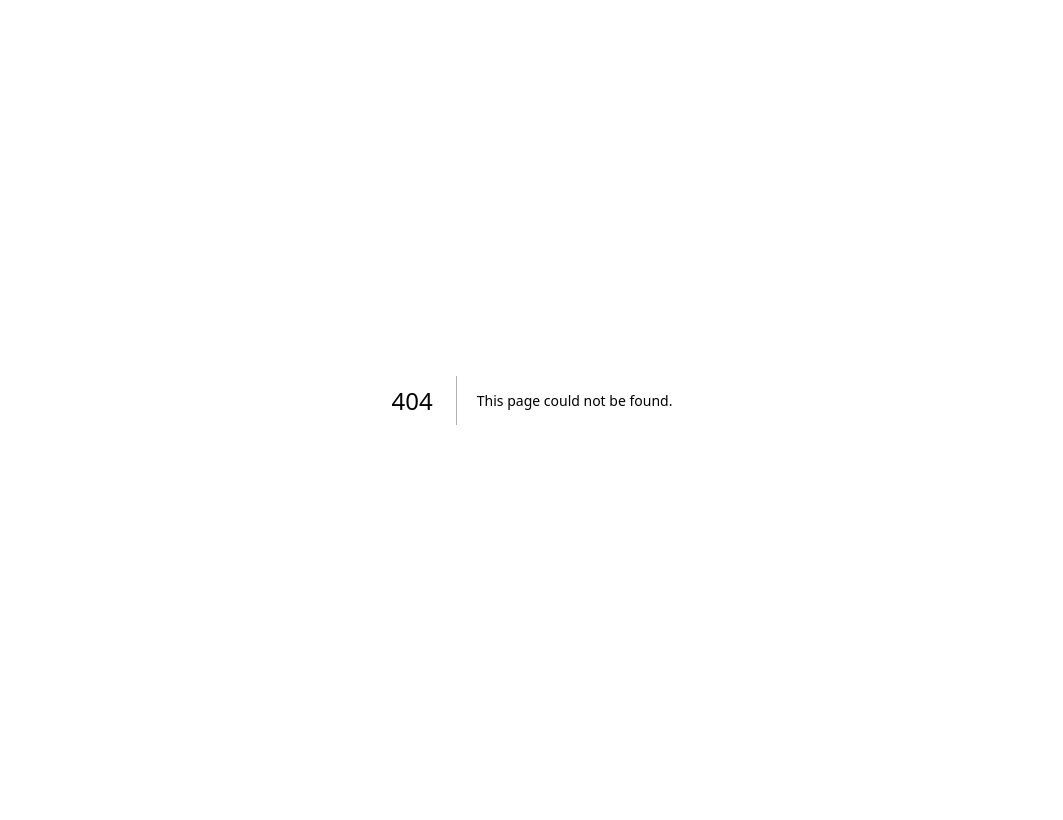
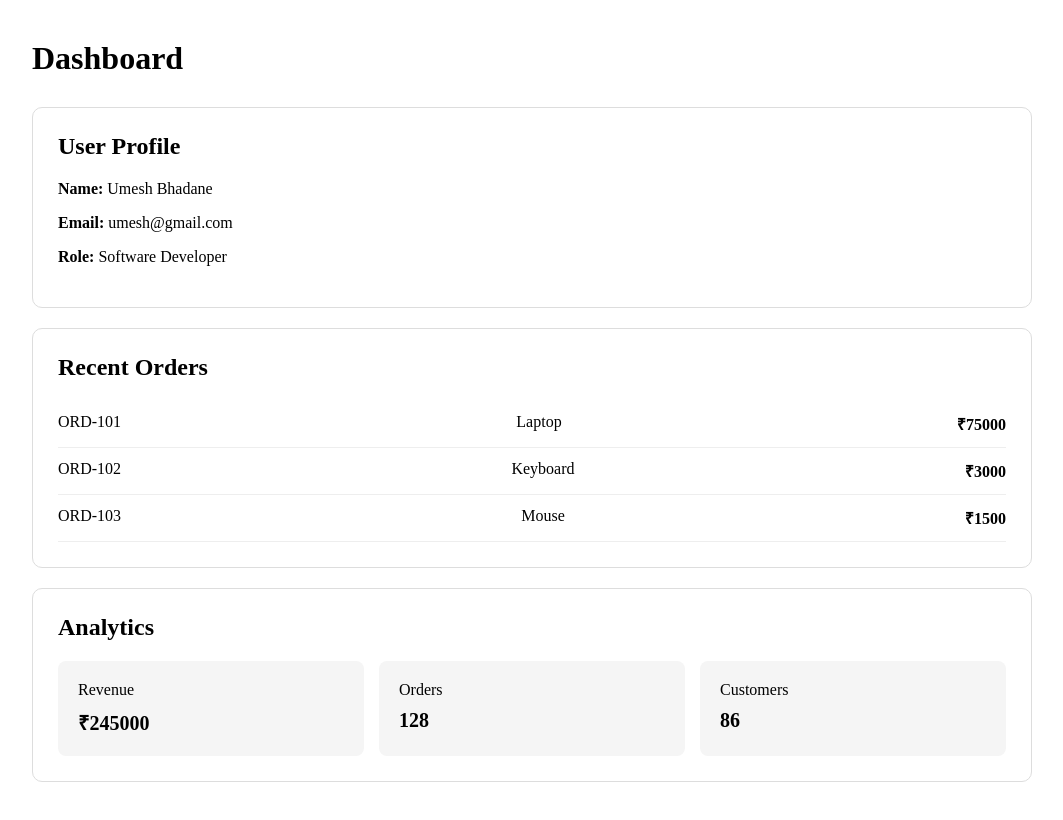
Before and after one commit to umeshbhadane-git/Next-Practice-Repository, a Next.js app: page /dashboard in a window 1280 px wide. Before the commit this address had no page. Shown: the whole page, without its empty margins (108-1171 px from the left). Built offline with nearby package versions, Linux system fonts and the light colour scheme.

Commit message:
Streaming and Suspense Assignment

```diff
--- a/app/about/page.tsx
+++ /dev/null
@@ -1,8 +0,0 @@
-export default function AboutPage() {
-  return (
-    <main>
-      <h1>About Page</h1>
-      <p>This is my first Next.js route.</p>
-    </main>
-  );
-}
--- /dev/null
+++ b/app/dashboard/Analytics.tsx
@@ -0,0 +1,38 @@
+async function getAnalytics() {
+  await new Promise((resolve) =>
+    setTimeout(resolve, 2000)
+  );
+
+  return {
+    revenue: 245000,
+    orders: 128,
+    customers: 86,
+  };
+}
+
+export default async function Analytics() {
+  const analytics = await getAnalytics();
+
+  return (
+    <div className="widget">
+      <h2>Analytics</h2>
+
+      <div className="analytics">
+        <div>
+          <span>Revenue</span>
+          <strong>₹{analytics.revenue}</strong>
+        </div>
+
+        <div>
+          <span>Orders</span>
+          <strong>{analytics.orders}</strong>
+        </div>
+
+        <div>
+          <span>Customers</span>
+          <strong>{analytics.customers}</strong>
+        </div>
+      </div>
+    </div>
+  );
+}
--- /dev/null
+++ b/app/dashboard/RecentOrders.tsx
@@ -0,0 +1,41 @@
+async function getRecentOrders() {
+  await new Promise((resolve) =>
+    setTimeout(resolve, 1000)
+  );
+
+  return [
+    {
+      id: "ORD-101",
+      product: "Laptop",
+      amount: 75000,
+    },
+    {
+      id: "ORD-102",
+      product: "Keyboard",
+      amount: 3000,
+    },
+    {
+      id: "ORD-103",
+      product: "Mouse",
+      amount: 1500,
+    },
+  ];
+}
+
+export default async function RecentOrders() {
+  const orders = await getRecentOrders();
+
+  return (
+    <div className="widget">
+      <h2>Recent Orders</h2>
+
+      {orders.map((order) => (
+        <div key={order.id} className="order">
+          <span>{order.id}</span>
+          <span>{order.product}</span>
+          <strong>₹{order.amount}</strong>
+        </div>
+      ))}
+    </div>
+  );
+}
--- /dev/null
+++ b/app/dashboard/UserProfile.tsx
@@ -0,0 +1,33 @@
+async function getUserProfile() {
+  await new Promise((resolve) =>
+    setTimeout(resolve, 500)
+  );
+
+  return {
+    name: "Umesh Bhadane",
+    email: "umesh@gmail.com",
+    role: "Software Developer",
+  };
+}
+
+export default async function UserProfile() {
+  const user = await getUserProfile();
+
+  return (
+    <div className="widget">
+      <h2>User Profile</h2>
+
+      <p>
+        <strong>Name:</strong> {user.name}
+      </p>
+
+      <p>
+        <strong>Email:</strong> {user.email}
+      </p>
+
+      <p>
+        <strong>Role:</strong> {user.role}
+      </p>
+    </div>
+  );
+}
--- /dev/null
+++ b/app/dashboard/components/AnalyticsSkeleton.tsx
@@ -0,0 +1,13 @@
+export default function AnalyticsSkeleton() {
+  return (
+    <div className="widget skeleton">
+      <div className="skeleton-title" />
+
+      <div className="analytics">
+        <div className="skeleton-box" />
+        <div className="skeleton-box" />
+        <div className="skeleton-box" />
+      </div>
+    </div>
+  );
+}
--- /dev/null
+++ b/app/dashboard/components/OrdersSkeleton.tsx
@@ -0,0 +1,11 @@
+export default function OrdersSkeleton() {
+  return (
+    <div className="widget skeleton">
+      <div className="skeleton-title" />
+
+      <div className="skeleton-order" />
+      <div className="skeleton-order" />
+      <div className="skeleton-order" />
+    </div>
+  );
+}
--- /dev/null
+++ b/app/dashboard/components/UserProfileSkeleton.tsx
@@ -0,0 +1,10 @@
+export default function UserProfileSkeleton() {
+  return (
+    <div className="widget skeleton">
+      <div className="skeleton-title" />
+      <div className="skeleton-line" />
+      <div className="skeleton-line" />
+      <div className="skeleton-line" />
+    </div>
+  );
+}
--- /dev/null
+++ b/app/dashboard/page.tsx
@@ -0,0 +1,34 @@
+import { Suspense } from "react";
+
+import UserProfile from "./UserProfile";
+import RecentOrders from "./RecentOrders";
+import Analytics from "./Analytics";
+import AnalyticsSkeleton from "./components/AnalyticsSkeleton";
+import OrdersSkeleton from "./components/OrdersSkeleton";
+import UserProfileSkeleton from "./components/UserProfileSkeleton";
+
+export default function DashboardPage() {
+  return (
+    <main className="dashboard">
+      <h1>Dashboard</h1>
+
+      <section>
+        <Suspense fallback={<UserProfileSkeleton />}>
+          <UserProfile />
+        </Suspense>
+      </section>
+
+      <section>
+        <Suspense fallback={<OrdersSkeleton />}>
+          <RecentOrders />
+        </Suspense>
+      </section>
+
+      <section>
+        <Suspense fallback={<AnalyticsSkeleton />}>
+          <Analytics/>
+        </Suspense>
+      </section>
+    </main>
+  );
+}
--- a/app/globals.css
+++ b/app/globals.css
@@ -1,26 +1,100 @@
-@import "tailwindcss";
-
-:root {
-  --background: #ffffff;
-  --foreground: #fd3333;
+.dashboard {
+  max-width: 1000px;
+  margin: 40px auto;
+  padding: 0 20px;
 }
 
-@theme inline {
-  --color-background: var(--background);
-  --color-foreground: var(--foreground);
-  --font-sans: var(--font-geist-sans);
-  --font-mono: var(--font-geist-mono);
+.dashboard h1 {
+  margin-bottom: 30px;
 }
 
-@media (prefers-color-scheme: dark) {
-  :root {
-    --background: #0a0a0a;
-    --foreground: #ededed;
+.dashboard section {
+  margin-bottom: 20px;
+}
+
+.widget {
+  background: white;
+  border: 1px solid #ddd;
+  border-radius: 10px;
+  padding: 25px;
+}
+
+.widget h2 {
+  margin-top: 0;
+}
+
+.order {
+  display: flex;
+  justify-content: space-between;
+  padding: 12px 0;
+  border-bottom: 1px solid #eee;
+}
+
+.analytics {
+  display: grid;
+  grid-template-columns: repeat(3, 1fr);
+  gap: 15px;
+}
+
+.analytics > div {
+  padding: 20px;
+  background: #f5f5f5;
+  border-radius: 8px;
+}
+
+.analytics span {
+  display: block;
+  margin-bottom: 10px;
+}
+
+.analytics strong {
+  font-size: 20px;
+}
+
+/* Skeleton */
+
+.skeleton {
+  animation: pulse 1.5s infinite;
+}
+
+.skeleton-title {
+  width: 200px;
+  height: 25px;
+  background: #ddd;
+  margin-bottom: 20px;
+  border-radius: 5px;
+}
+
+.skeleton-line {
+  width: 80%;
+  height: 18px;
+  background: #ddd;
+  margin: 12px 0;
+}
+
+.skeleton-order {
+  height: 45px;
+  background: #ddd;
+  margin: 10px 0;
+  border-radius: 5px;
+}
+
+.skeleton-box {
+  height: 100px;
+  background: #ddd;
+  border-radius: 8px;
+}
+
+@keyframes pulse {
+  0% {
+    opacity: 0.6;
+  }
+
+  50% {
+    opacity: 1;
+  }
+
+  100% {
+    opacity: 0.6;
   }
 }
-
-body {
-  background: var(--background);
-  color: var(--foreground);
-  font-family: Arial, Helvetica, sans-serif;
-}
--- a/app/page.tsx
+++ b/app/page.tsx
@@ -1,9 +1,13 @@
+import Link from "next/link";
 
-export default function Home() {
+export default function HomePage() {
   return (
-    <main>
-      <h1>My Next.js Practice Project</h1>
-      <p>Deployed using Vercel.</p>
+    <main className="dashboard">
+      <h1>Next.js Playground</h1>
+
+      <Link href="/dashboard">
+        Open Dashboard
+      </Link>
     </main>
   );
 }
```
